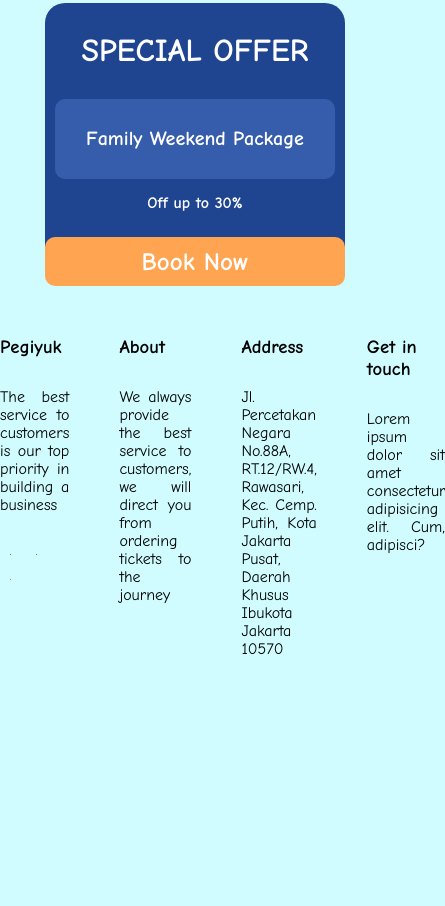
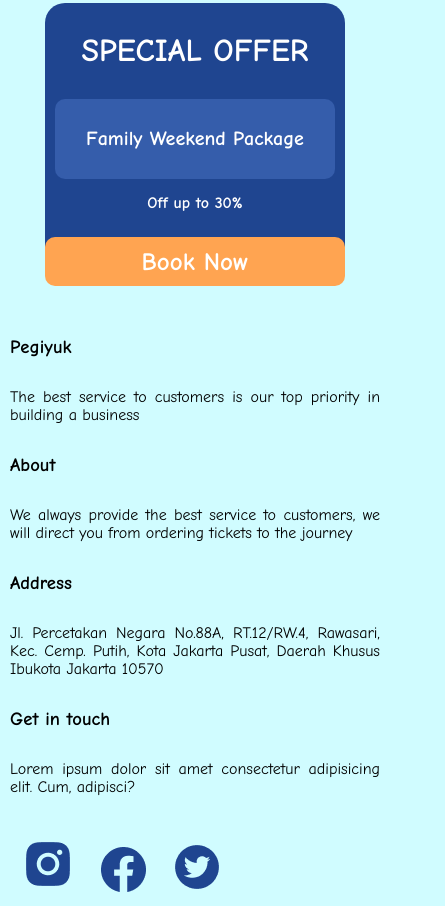
Before and after one commit to ryanrizki10/rakamin-HW-week2, a plain HTML site: page index.html in a window 390 px wide. Shown: the part 5770-6676 px from the top of the page, 445 px wide, since content can reach past the window. Before the commit the page ends 6508 px from the top, so only its background shows below. Drawn offline with Linux system fonts and the light colour scheme.

Commit message:
update new footer for mobile apps

```diff
--- a/index.html
+++ b/index.html
@@ -207,11 +207,6 @@
                     <h3>Pegi<span>yuk</span></h3>
                     <p>The best service to customers is
                         our top priority in building a business</p>
-                    <div class="footer-logo">
-                        <img src="/component/instagram.png" alt="test">
-                        <img src="/component/facebook.png" alt="test">
-                        <img src="/component/twitter.png" alt="test">
-                    </div>
                     </div>
                     <div class="footer-list-dua">
                         <h3>About</h3>
@@ -227,6 +222,11 @@
                                 <h3>Get in touch</h3>
                                 <p>Lorem ipsum dolor sit amet consectetur adipisicing elit. Cum, adipisci?</p>
                             </div>
+                            <div class="footer-logo">
+                                <img src="/component/instagram.png" alt="test">
+                                <img src="/component/facebook.png" alt="test">
+                                <img src="/component/twitter.png" alt="test">
+                            </div>
             </div>
         </div>
     </section>
--- a/style.css
+++ b/style.css
@@ -349,22 +349,22 @@ p {
 }
 
 .footer-list-satu {
-  width: 20%;
+  /* width: 25%; */
   flex: 1;
 }
 
 .footer-list-dua {
-  width: 20%;
+  /* width: 25%; */
   flex: 1;
 }
 
 .footer-list-tiga {
-  width: 20%;
+  /* width: 25%; */
   flex: 1;
 }
 
 .footer-list-empat {
-  width: 20%;
+  /* width: 25%; */
   flex: 1;
 }
 
@@ -545,4 +545,10 @@ p {
   .service-wrapper {
     color: black;
   }
+
+  .footer-wrapper {
+    display: block;
+    margin: auto 10px;
+    max-width: 100%;
+  }
 }
```
Lines whose indentation alone changed are shown as unchanged.
